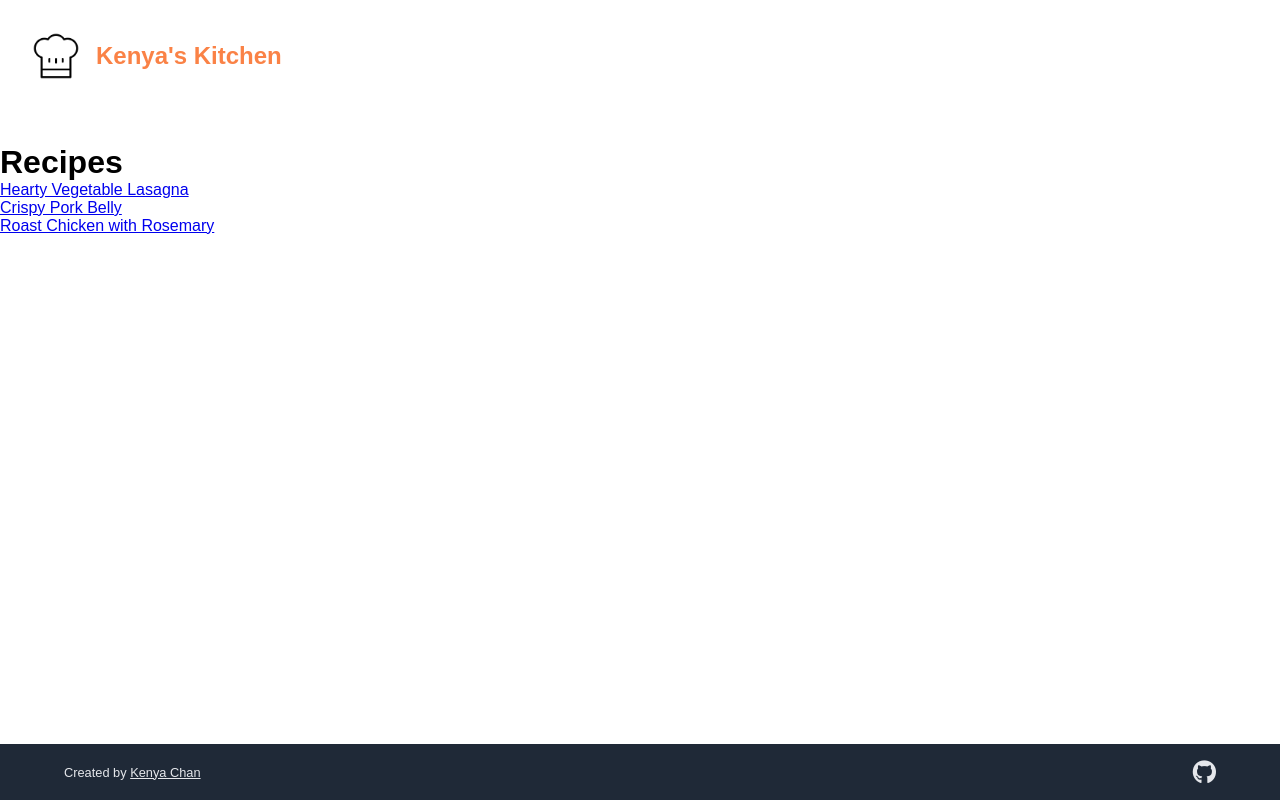
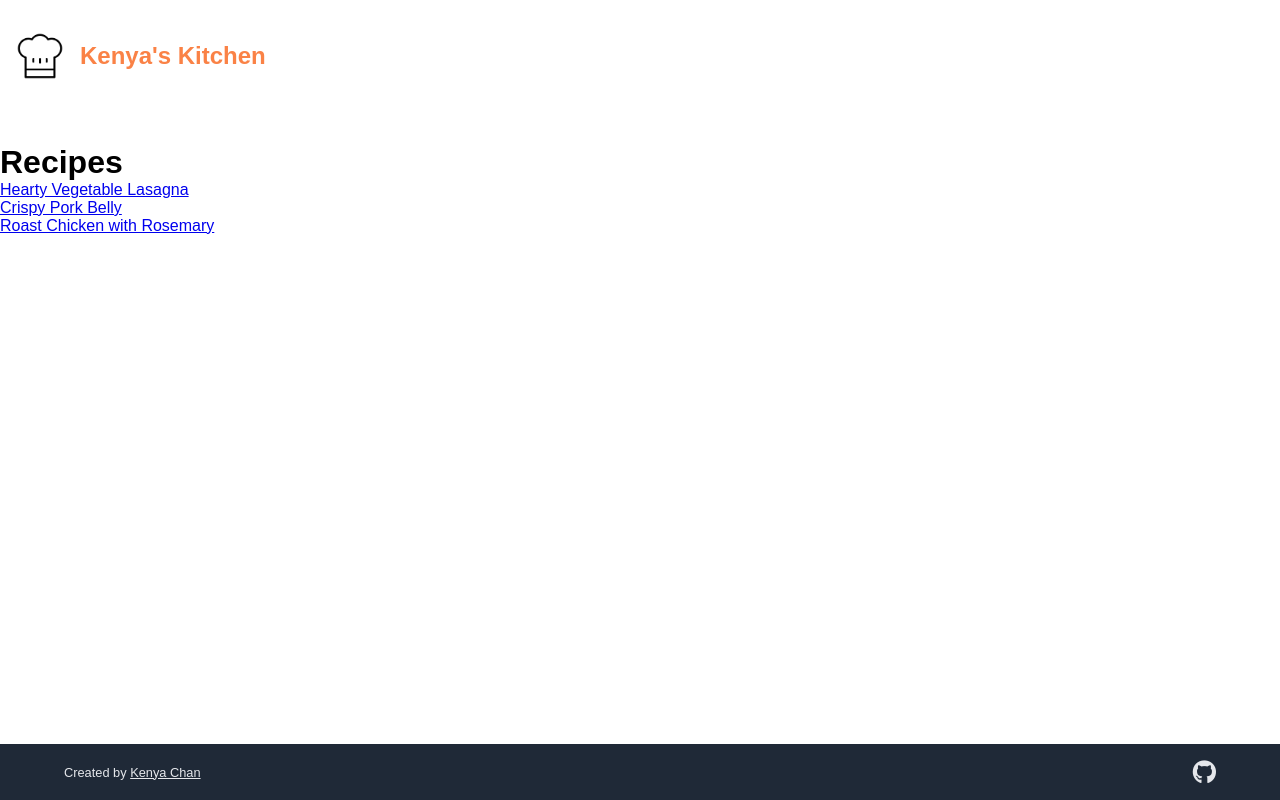
Before and after one commit to kenyachan/cook-book, a plain HTML site: page index.html in a window 1280 px wide. Drawn offline with Linux system fonts and the light colour scheme.

```diff
--- a/css/style.css
+++ b/css/style.css
@@ -18,7 +18,7 @@
 }
 
 header {
-    width: 100vw;
+    /* width: 100vw; */
 }
 
 main {
@@ -67,7 +67,7 @@
         align-items: center;
         justify-content: center;
         height: auto;
-        padding: 1rem;
+        padding: 1rem 0;
         margin-bottom: 2rem;
     }
 
@@ -81,7 +81,7 @@
         display: flex;
         align-items: center;
         justify-content: center;
-        padding: 1rem;
+        padding: 1rem 0;
         margin-bottom: 2rem;
     }
 
@@ -95,7 +95,7 @@
         max-width: 1200px;
         display: flex;
         justify-content: flex-start;
-        padding: 1rem;
+        padding: 1rem 0;
         margin-bottom: 2rem;
     }
 }
```
